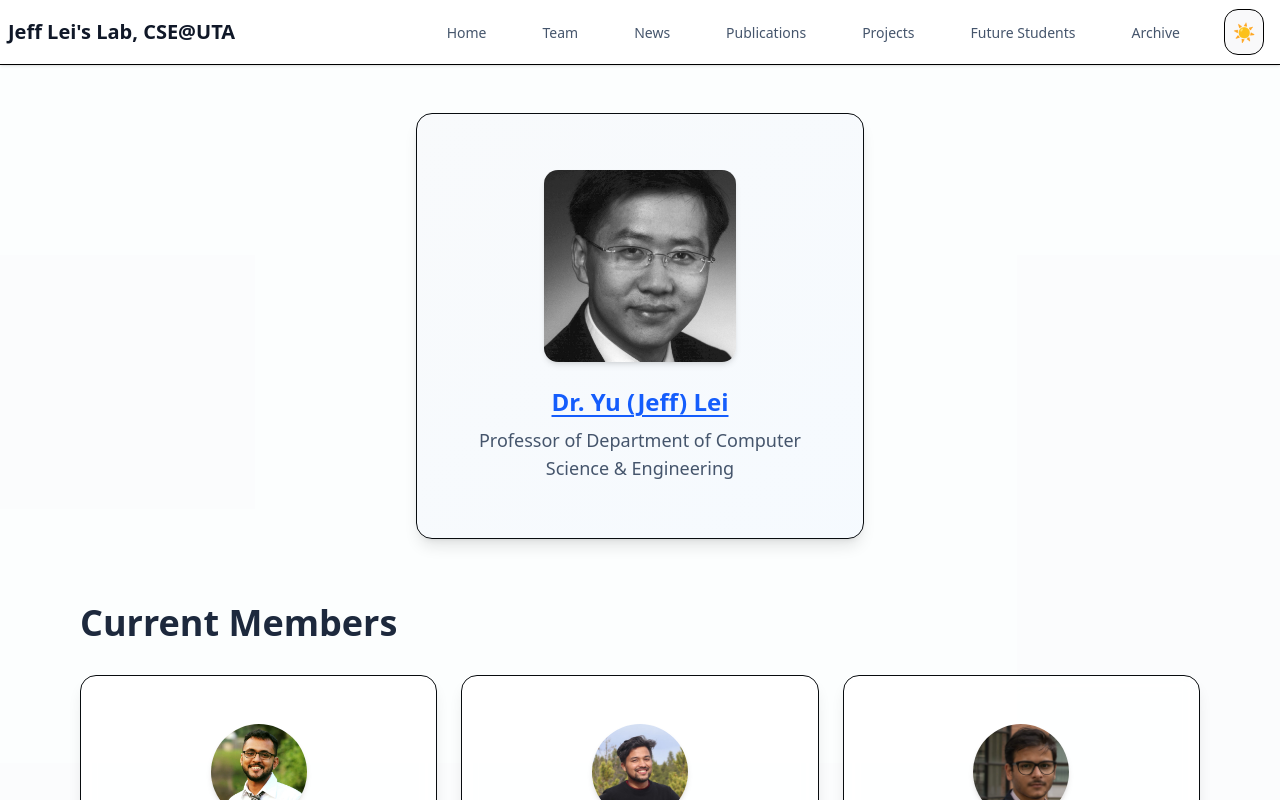
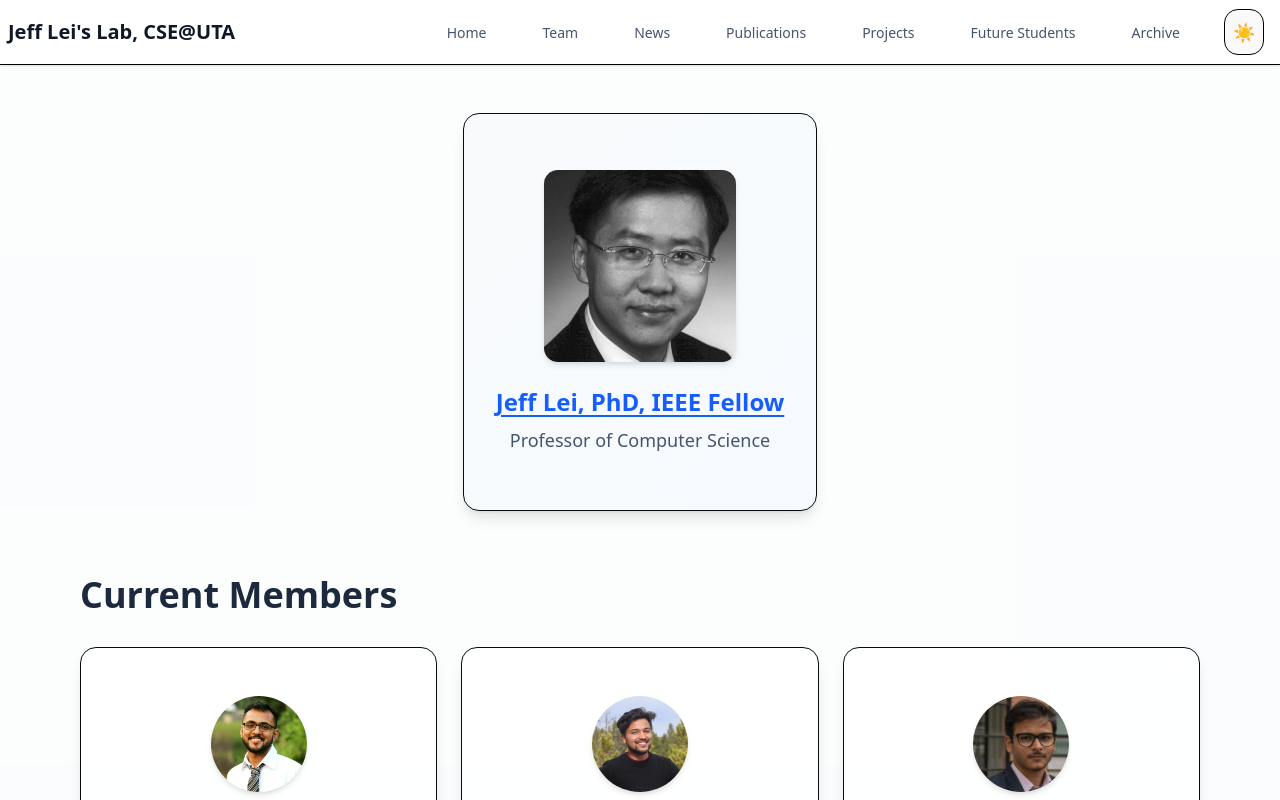
Before and after one commit to sercatuta-lei/sercatuta-lei.github.io, a Next.js app: page /team in a window 1280 px wide. Shown: the top 800 px of the page. Built offline with nearby package versions, Linux system fonts and the light colour scheme.

Commit message:
Update director information in page.tsx

```diff
--- a/app/team/page.tsx
+++ b/app/team/page.tsx
@@ -5,9 +5,9 @@ import { Card, CardContent } from "@/components/ui/card";
 
 // Director data
 const director = {
-  name: "Dr. Yu (Jeff) Lei",
+  name: "Jeff Lei, PhD, IEEE Fellow",
   photo: "DrLei.jpg",
-  info: "Professor of Department of Computer Science & Engineering",
+  info: "Professor of Computer Science",
   profileUrl: "https://www.uta.edu/academics/faculty/profile?user=ylei"
 };
 
```
